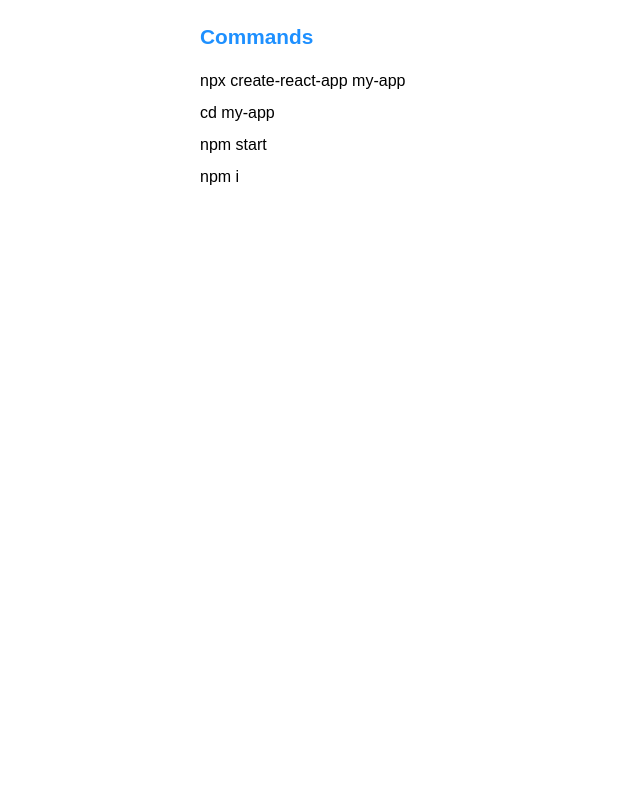
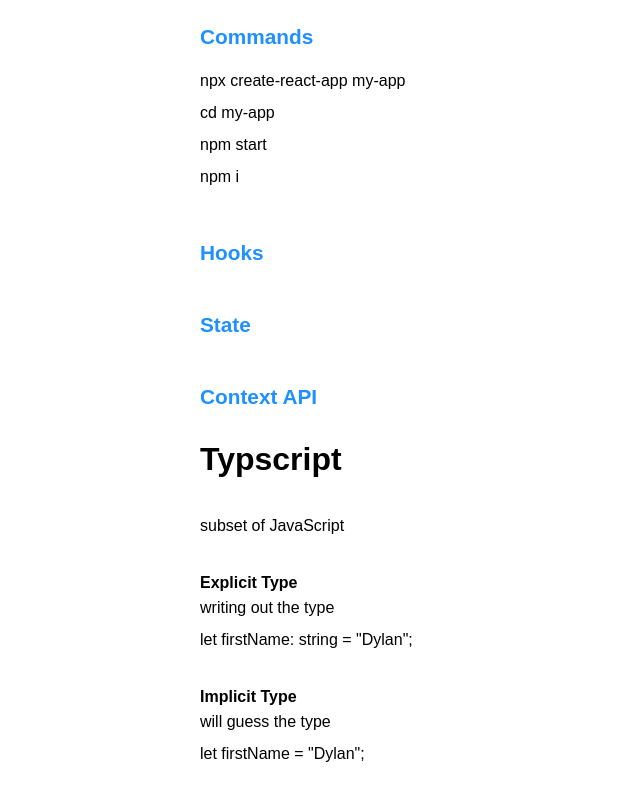
Before and after one commit to robteaw/guide2, a React (Create React App) app: page /react in a window 1280 px wide. Shown: the part 284-1084 px from the top of the page, without its empty margins (0-640 px from the left). Before the commit the page ends 800 px from the top, so only its background shows below. Built offline with nearby package versions, Linux system fonts and the light colour scheme; the HTML template or start-up script is replaced by a standard one.

Commit message:
React Page Updated

```diff
--- a/src/pages/React/React1.tsx
+++ b/src/pages/React/React1.tsx
@@ -11,6 +11,26 @@
         <p>cd my-app</p>
         <p>npm start</p>
         <p>npm i</p>
+
+        <h2>Hooks</h2>
+
+
+        <h2>State</h2>
+
+
+        <h2>Context API</h2>
+
+
+        <h1>Typscript</h1>
+        <p>subset of JavaScript</p>
+
+        <h3>Explicit Type</h3>
+        <p>writing out the type</p>
+        <p>let firstName: string = "Dylan";</p>
+
+        <h3>Implicit Type</h3>
+        <p>will guess the type</p>
+        <p>let firstName = "Dylan";</p>
     </div>
 
     <script src="main.js"></script>
```
